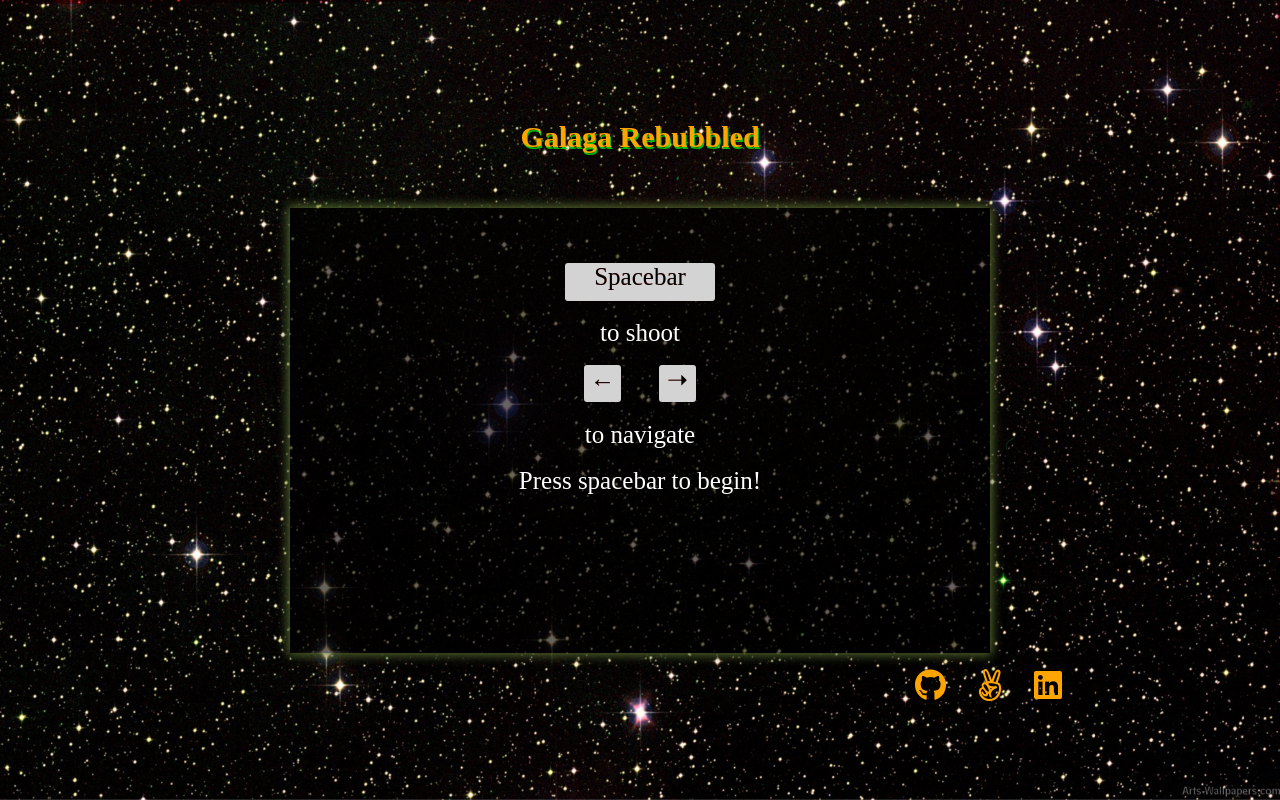
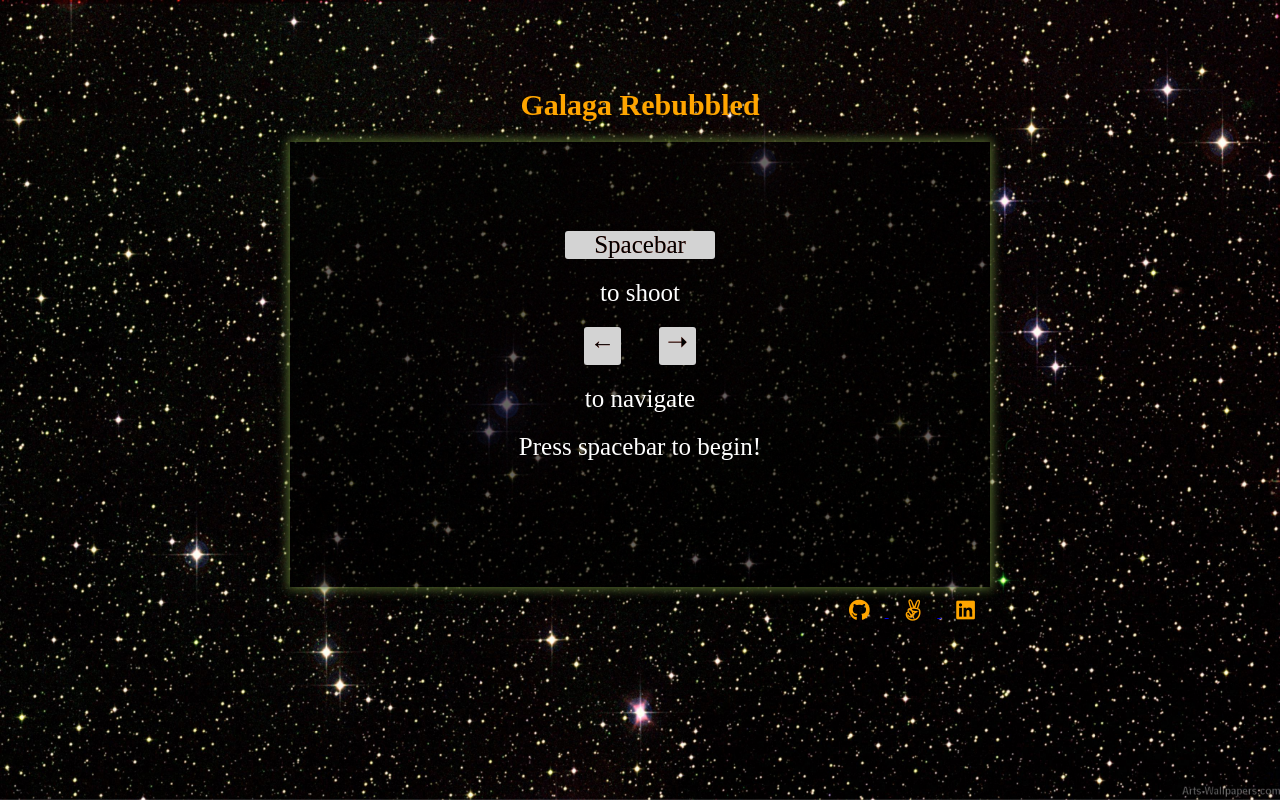
Before and after one commit to as6730/Galaga-Rebubbled, a website built with webpack: page index.html in a window 1280 px wide. Built offline with nearby package versions, Linux system fonts and the light colour scheme.

```diff
--- a/assets/stylesheets/index.css
+++ b/assets/stylesheets/index.css
@@ -1,32 +1,37 @@
-.main {
-  display: flex;
-  justify-content: center;
+canvas {
+  background-color: rgba(0, 0, 0, 0.6);
+  box-shadow: 0px 0px 10px 2px #556B2F;
+  z-index: 0
 }
 
-.instructions {
-  height: 250px;
-  margin-top: 100px;
-  display: flex;
-  flex-direction: column;
-  justify-content: space-around;
-  align-items: center;
-  color: white;
-  font-size: 25px;
-}
-
-.p {
-  display: flex;
-  justify-content: center;
-  margin: 10px;
-}
-
-.title {
+h1 {
   margin-top: 80px;
   font-size: 30px;
   color: orange;
   display: flex;
   justify-content: center;
-  text-shadow: rgba(0, 220, 15, 0.85) 1px 2px;
+}
+
+.vertical-container {
+  display: flex;
+  justify-content: center;
+  align-items: center;
+  flex-direction: column;
+}
+
+.instructions {
+  height: 250px;
+  width: 300px;
+  margin-top: 30px;
+  color: white;
+  font-size: 25px;
+  z-index: 0;
+  position: absolute;
+  left: 50%;
+  margin-left: -150px;
+  display: flex;
+  flex-direction: column;
+  align-items: center;
 }
 
 .keys {
@@ -51,21 +56,73 @@
   background-color: darkgrey;
 }
 
-p.spacebar.key {
+.margin-space {
+  margin-top: 20px
+}
+
+.spacebar.key {
   width: 150px;
+}
+
+.links-container {
+  display: flex;
+  flex-direction: row;
+  justify-content: flex-end;
+  align-items: flex-end;
+  width: 700px;
 }
 
 .links {
   color: white;
-  margin-top: 500px;
-  margin-left: 900px;
-  margin-bottom: 100px;
-  display: flex;
-  justify-content: flex-start;
-  position: absolute;
 }
 
 .links i {
   color: orange;
   margin: 15px;
 }
+
+/*
+
+.position-reletive {
+  position: absolute;
+}
+
+
+.center-of-center {
+  position: absolute;
+  left: 0;
+  right: 0;
+}
+
+
+
+.main {
+  display: flex;
+  justify-content: center;
+}
+
+.instructions {
+  height: 250px;
+  margin-top: 100px;
+  display: flex;
+  flex-direction: column;
+  justify-content: space-around;
+  align-items: center;
+  color: white;
+  font-size: 25px;
+  z-index: 1
+}
+
+
+.title {
+  margin-top: 80px;
+  font-size: 30px;
+  color: orange;
+  display: flex;
+  justify-content: center;
+  text-shadow: rgba(0, 220, 15, 0.85) 1px 2px;
+}
+
+
+
+*/
--- a/index.html
+++ b/index.html
@@ -3,47 +3,41 @@
   <head>
     <meta charset="utf-8">
     <title>Galaga Rebubbled</title>
-    <style>
-      * { padding: 0; margin: 0; }
-      canvas { background-color: rgba(0, 0, 0, 0.6); display: block; margin: 0 auto; margin-top: 60px; box-shadow: 0px 0px 10px 2px #556B2F; }
-      body { display: flex; justify-content: center; align-items: center; height: 100vh; margin: 0; padding: 0; }
-      main { position: absolute; top: 40px; width: 100%; }
-    </style>
     <link rel="stylesheet" type="text/css" href="./assets/stylesheets/index.css">
     <!-- font awesome -->
     <link rel="stylesheet" href="https://use.fontawesome.com/releases/v5.0.12/css/all.css" integrity="sha384-G0fIWCsCzJIMAVNQPfjH08cyYaUtMwjJwqiRKxxE/rx96Uroj1BtIQ6MLJuheaO9" crossorigin="anonymous">
   </head>
   <body>
-    <canvas id="canvas" width="700" height="445"></canvas>
-    <script type="text/javascript" src="./bundle.js" /></script>
     <img src="./assets/background.jpg" style="position:fixed; top:0px; left:0px; width:100%; height:100%; z-index:-1;">
 
-    <main>
-      <h1 class="title">Galaga Rebubbled</h1>
+    <div class="vertical-container">
+      <h1>Galaga Rebubbled</h1>
+      <canvas id="canvas" width="700" height="445"> </canvas>
+
+      <div class="instructions" id="instructions">
+        <div class="spacebar key margin-space"> Spacebar </div>
+        <div class="margin-space">to shoot</div>
+        <div class="keys margin-space">
+          <div class="key"> ← </div>
+          <div class="key"> ➝ </div>
+        </div>
+        <div class="margin-space">to navigate</div>
+        <div class="margin-space">Press spacebar to begin!</div>
+      </div>
+      <div class="links-container">
         <div class="links">
             <a href="https://github.com/as6730" id="github" target="_blank">
-          <i class="fab fa-github fa-2x"></i>
+              <i class="fab fa-github fa-lg"></i>
             </a>
             <a href="https://angel.co/alexandra-savramis" id="angellist" target="_blank">
-          <i class="fab fa-angellist fa-2x"></i>
+              <i class="fab fa-angellist fa-lg"></i>
             </a>
             <a href="https://www.linkedin.com/in/alexandrasavramis/" id="linkedin" target="_blank">
-          <i class="fab fa-linkedin fa-2x"></i>
+              <i class="fab fa-linkedin fa-lg"></i>
             </a>
         </div>
-
-      <div class="instructions" id="instructions">
-        <p class="spacebar key"> Spacebar </p>
-        <p>to shoot</p>
-        <div class="keys">
-          <p class="left-key key"> ← </p>
-          <p class="right-key key"> ➝ </p>
       </div>
-        <p>to navigate</p>
-        <p>Press spacebar to begin!</p>
     </div>
-
-
-    </main>
+    <script type="text/javascript" src="./bundle.js" /></script>
   </body>
 </html>
```
Also changed, not shown: bundle.js (+5 -4 lines), lib/index.js, 1 other file. Lines whose indentation alone changed are shown as unchanged.
